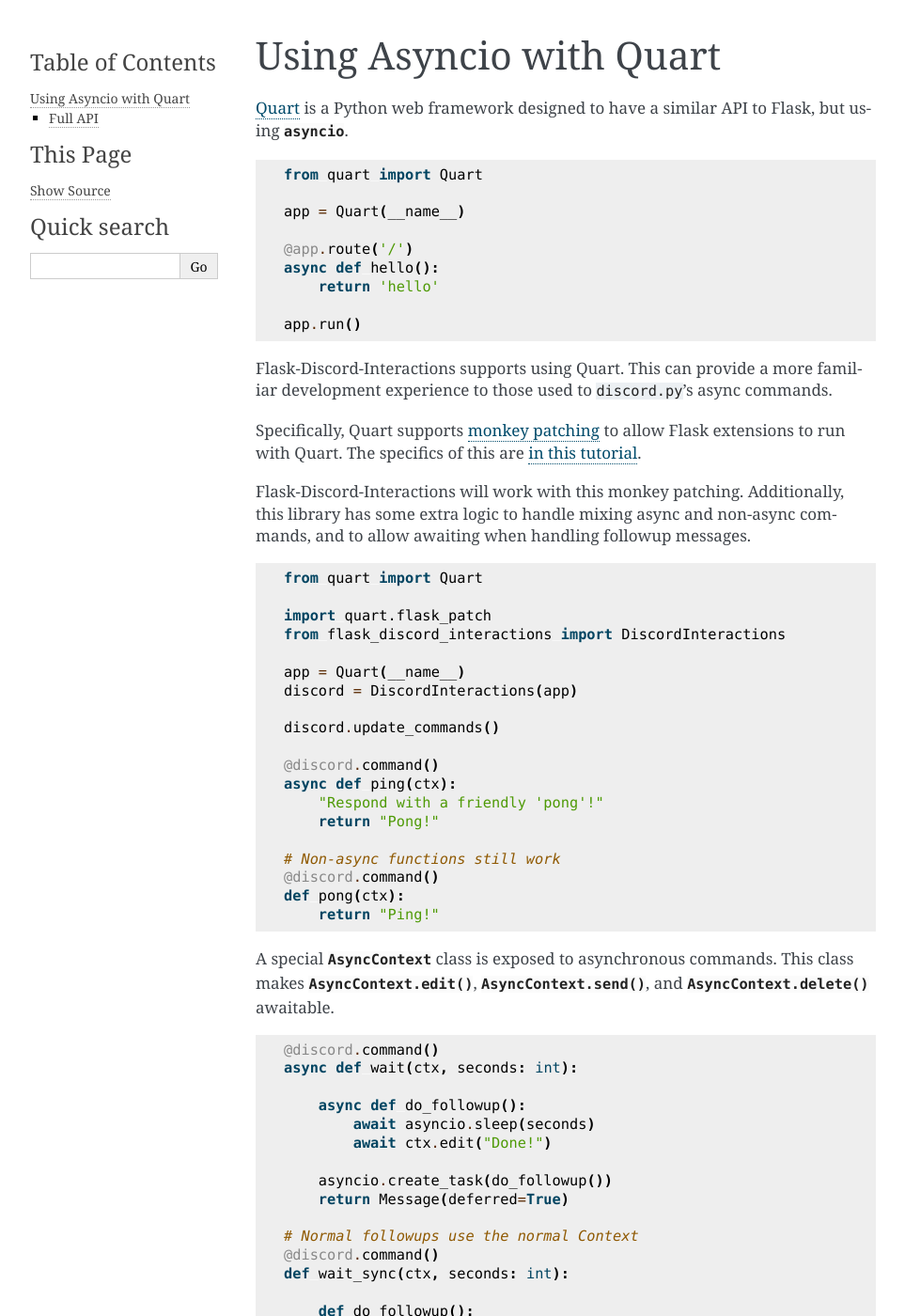
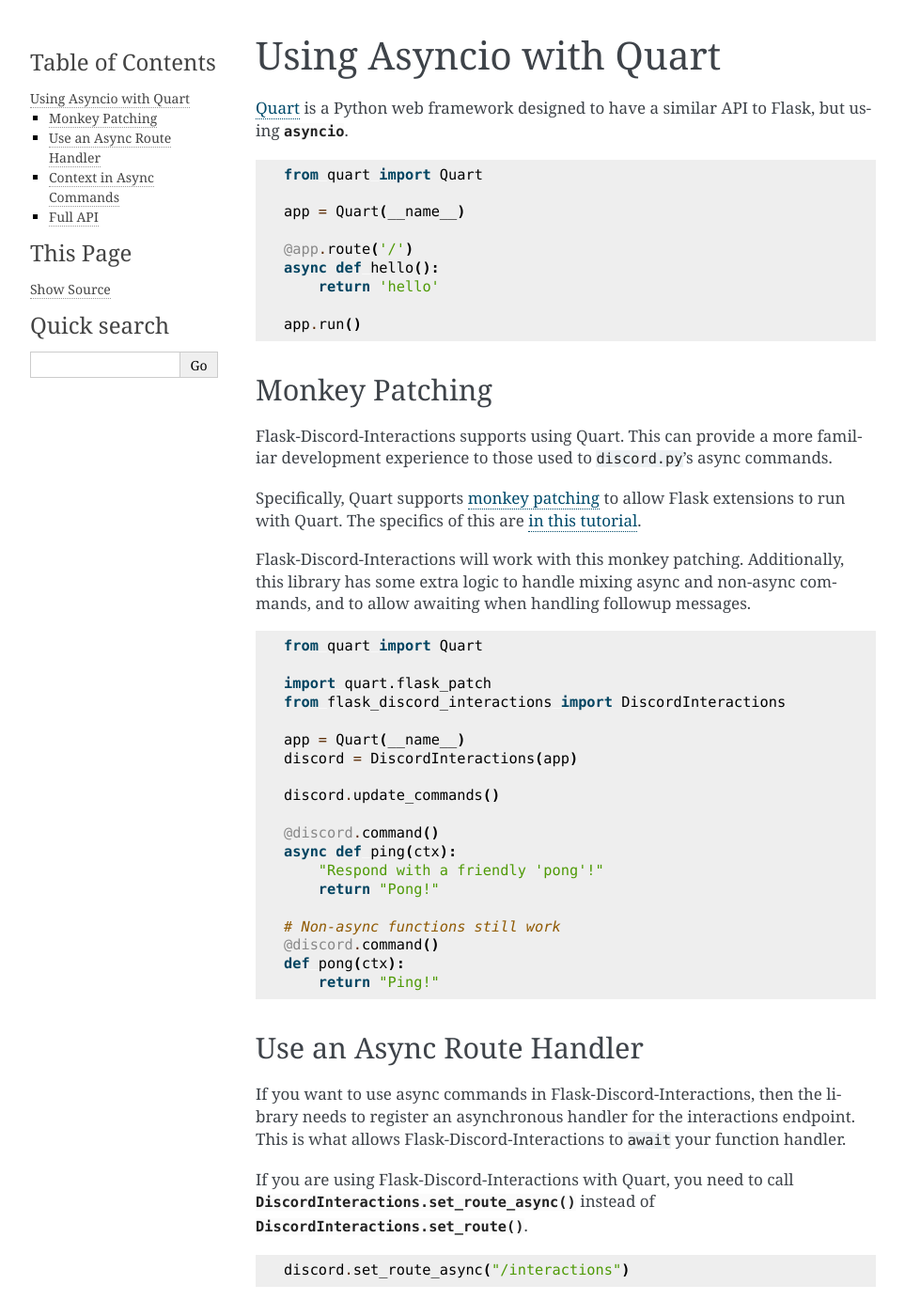
Before and after one commit to breqdev/flask-discord-interactions, a Sphinx documentation site: the page built from docs/quart.rst, in a window 1280 px wide and 1400 px high. Shown: the whole window at 94% size, without its empty margins (148-1111 px from the left). Built offline with Sphinx 7.4.7, drawn with Linux system fonts in a browser that asks for light colours; some of the changed text lies outside the part shown.

Commit message:
Add section on async route handlers to Quart docs

```diff
--- a/docs/quart.rst
+++ b/docs/quart.rst
@@ -15,6 +15,9 @@
         return 'hello'
 
     app.run()
+
+Monkey Patching
+---------------
 
 Flask-Discord-Interactions supports using Quart. This can provide a more
 familiar development experience to those used to ``discord.py``'s
@@ -52,6 +55,25 @@
     @discord.command()
     def pong(ctx):
         return "Ping!"
+
+Use an Async Route Handler
+--------------------------
+
+If you want to use async commands in Flask-Discord-Interactions, then the
+library needs to register an asynchronous handler for the interactions
+endpoint. This is what allows Flask-Discord-Interactions to ``await``
+your function handler.
+
+If you are using Flask-Discord-Interactions with Quart, you need to call
+:meth:`.DiscordInteractions.set_route_async` instead of
+:meth:`.DiscordInteractions.set_route`.
+
+.. code-block:: python
+
+    discord.set_route_async("/interactions")
+
+Context in Async Commands
+-------------------------
 
 A special :class:`.AsyncContext` class is exposed to asynchronous commands.
 This class makes :meth:`.AsyncContext.edit`, :meth:`.AsyncContext.send`, and
```
